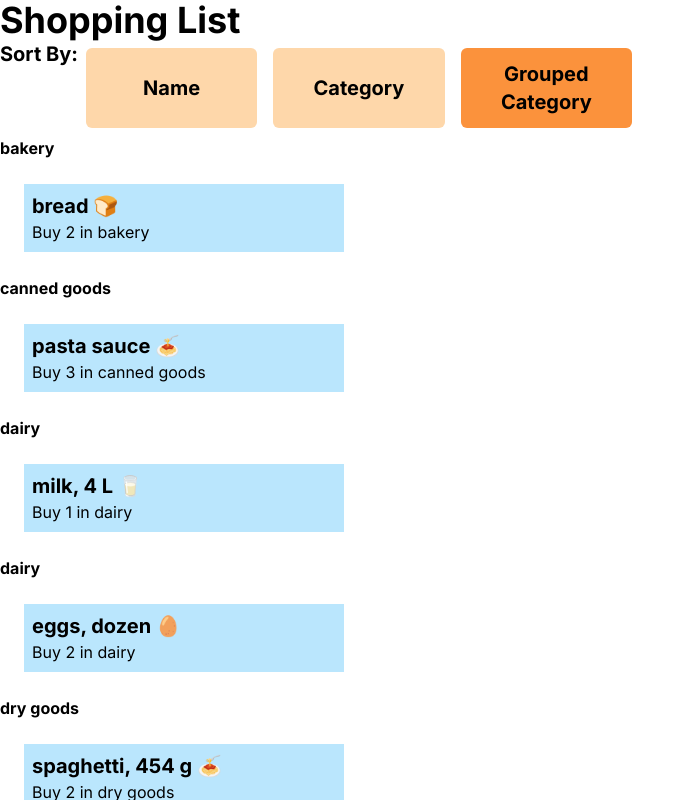
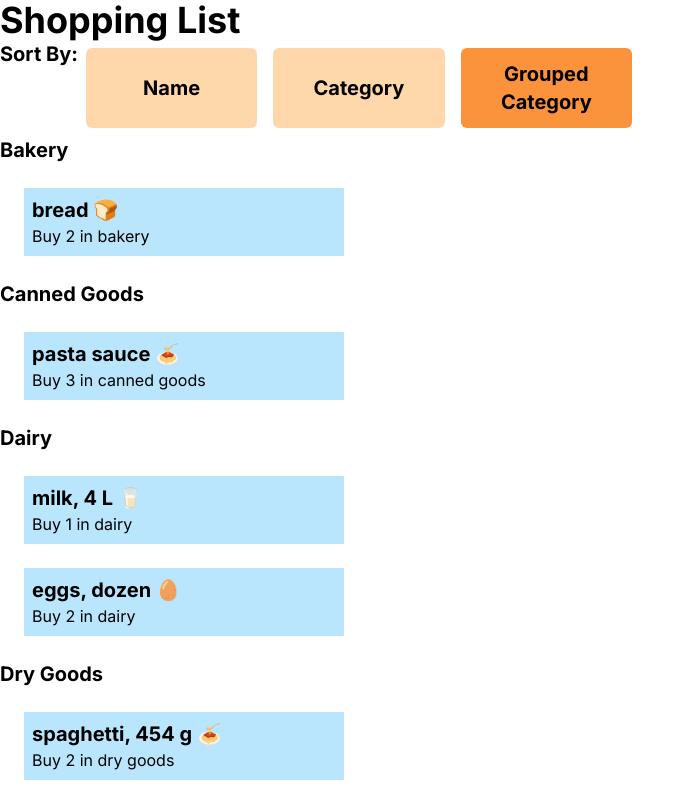
Before and after one commit to zzha142/cprg306-assignments, a Next.js app: page /week-5 in a window 1280 px wide. Both pictures are taken after a click on the button "Grouped Category". Shown: the top 800 px of the page, without its empty margins (0-695 px from the left). Built offline with nearby package versions, Linux system fonts and the light colour scheme.

Commit message:
updated for grouped category

```diff
--- a/app/week-5/item-list.js
+++ b/app/week-5/item-list.js
@@ -37,6 +37,39 @@
         setSort(event.target.value);
         setGrouped(true);
     }
+
+    const renderItems = () => {
+        const displayedCategories = [];
+
+        return itemArray.map((item, index) => {
+            if (grouped) {
+                if (!displayedCategories.includes(item.category)) {
+                    displayedCategories.push(item.category);
+                    return (
+                        <div key={index}>
+                            <h2 className="text-xl font-bold capitalize">{item.category}</h2>
+                            <ul>
+                                <Item itemObj={item} />
+                            </ul>
+                        </div>
+                    );
+                } else {
+                    return (
+                        <ul key={index}>
+                            <Item itemObj={item} />
+                        </ul>
+                    );
+                }
+            } else {
+                return (
+                    <ul key={index}>
+                        <Item itemObj={item} />
+                    </ul>
+                );
+            }
+        });
+    };
+
     return (
         <section>
             <div className="flex w-1/2">
@@ -63,24 +96,9 @@
             </div>
 
             <div>
-                {itemArray.map((item) => {
-                    if (grouped === false) {
-                        return (
-                            <ul><Item itemObj={item} /></ul>
-                        )
-                    }
-                    else {
-                        return (
-                            <div>
-                                <h2 className="text-l font-bold">{item.category}</h2>
-                                <ul>
-                                    <Item itemObj={item} />
-                                    </ul>
-                            </div>
-                        );
-                    }
-                })}
+                {renderItems()}
             </div>
+
         </section>
     )
 }
```
